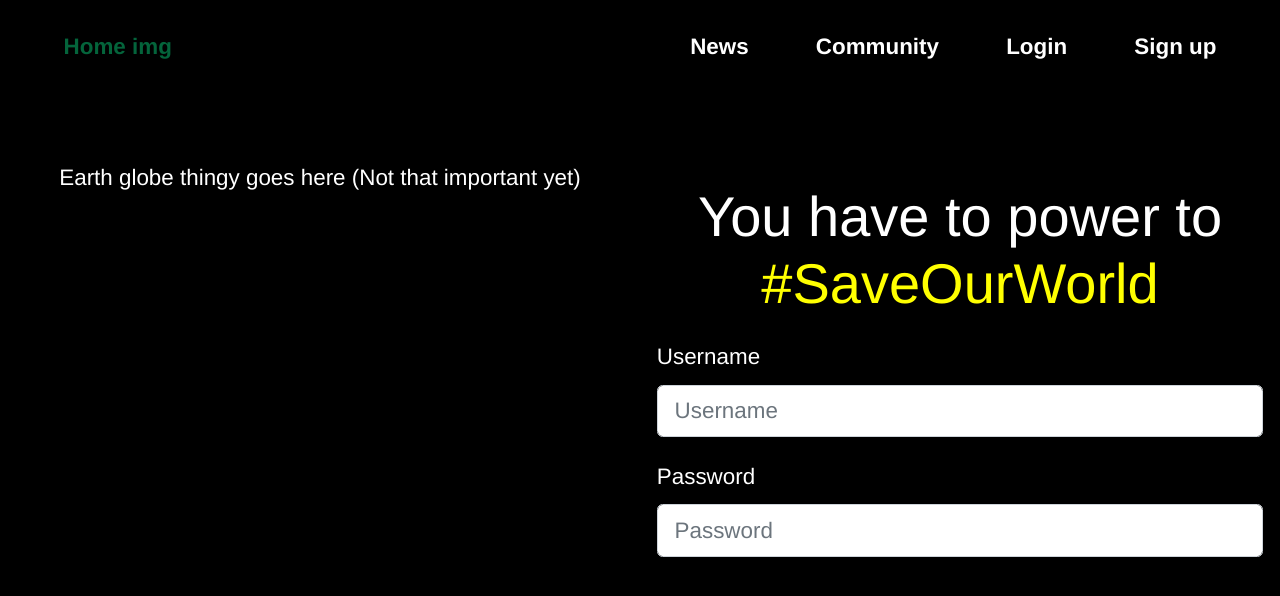
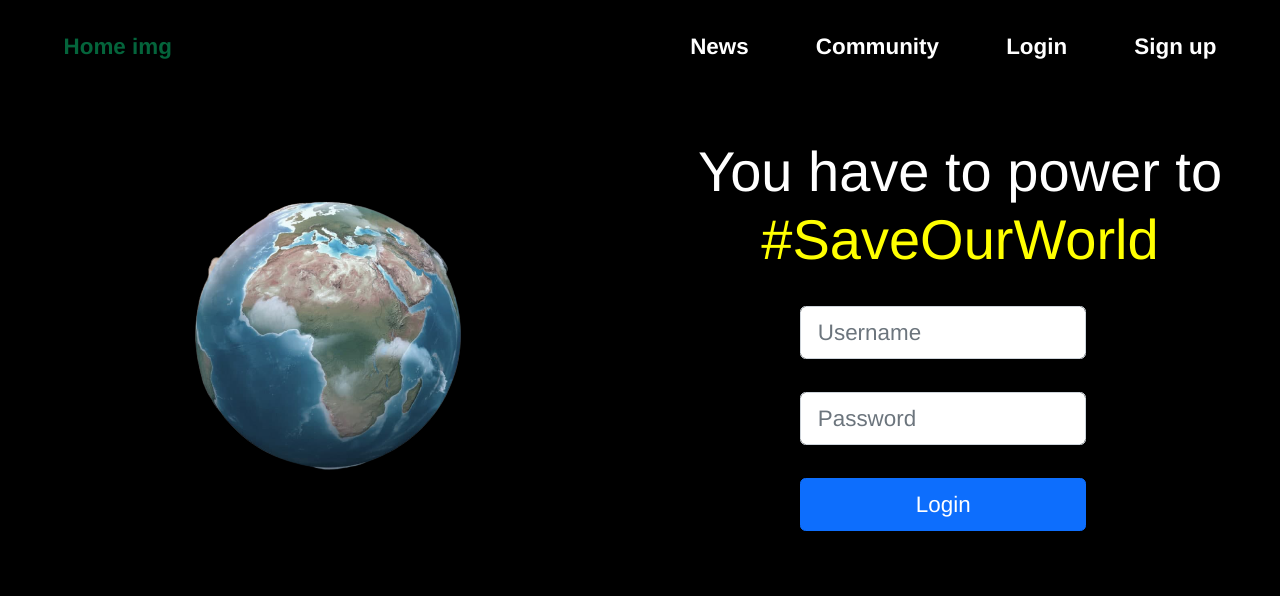
Before and after one commit to quinncheong/save-my-world, a Vue app: page /#/ in a window 1280 px wide. Shown: the top 596 px of the page. Built offline with nearby package versions, Linux system fonts and the light colour scheme.

Commit message:
Added potential globe with a simple login

```diff
--- a/src/views/Home.vue
+++ b/src/views/Home.vue
@@ -1,34 +1,58 @@
 <template>
-<header class='page-header'>
   <div class="container-fluid ">
 <!-- This would be where the globe would be  -->
-    <div class="row  py-5" id='login'>
+    <div class="row mt-3" id='login'>
       <div class="col">
-        Earth globe thingy goes here (Not that important yet)
+        <img src="@/assets/img/globe.png" alt="searchicon" >
       </div>
+      <!-- Login section -->
 
-      <div class="col text-start">
-        <h1 class='mt-3 text-center'>You have to power to <span id='savemyworld'>#SaveOurWorld</span></h1>
-
-        <div class="login mt-3 ">
-          <div class="mb-3">
-            <label for="password" class="form-label">Username</label>
-            <input type="email" class="form-control" placeholder="Username">
+      <!-- Tile of login  -->
+      <div class="col text-star">
+        <div class="row">
+          <div class="col">
+            <h1 class='mt-3 text-center'>You have to power to <span id='savemyworld'>#SaveOurWorld</span></h1>
           </div>
 
-          <div class="mb-3">
-            <label for="password" class="form-label">Password</label>
-            <input type="email" class="form-control" id='password'  placeholder="Password">
+        <!-- Row 2 username -->
+        <div class="row  my-4">
+          <div class="col">
+            <div class="centered">
+                <input type="password" class="centered form-control w-50"  placeholder="Username">
+            </div>
+          </div>
+        </div>
+
+        <!-- Row 3 password -->
+
+        <div class="row justify-content-center">
+          <div class="centered col ">
+              <input type="password" class="form-control w-50 "  placeholder="Password">
+          </div>
+        </div>
+
+
+        <!-- Row 4 button -->
+
+        <div class="row">
+
+          <div class="centered my-4">
+            <button class='btn btn-primary w-50'>Login</button>
           </div>
 
         </div>
+
+      </div>
+
+
+
+
       </div>
     </div>
   </div>
-</header>
 
 
-  <!-- Guides -->
+<!-- Guides -->
 
 
 
@@ -36,7 +60,10 @@
 
 
 
-    <!-- Footer goes here -->
+
+
+
+
 
 
 
@@ -46,13 +73,22 @@
 
 <script>
 // @ is an alias to /src
+import Globe from "@/assets/img/globe.png";
 
 export default {
+  name: "Home",
+  data() {
+    return {
+      Globe
+    }
+  }
 
 };
 </script>
 
 <style lang="scss">
+
+
 .gg {
   color: $testing-variable;
 }
@@ -62,4 +98,14 @@ export default {
 }
 
 
+.centered {
+  display: flex;
+  align-items: center;
+  justify-content: center;
+}
+
+
+
+
+
 </style>
```
Also changed, not shown: src/assets/img/globe.png (added).
